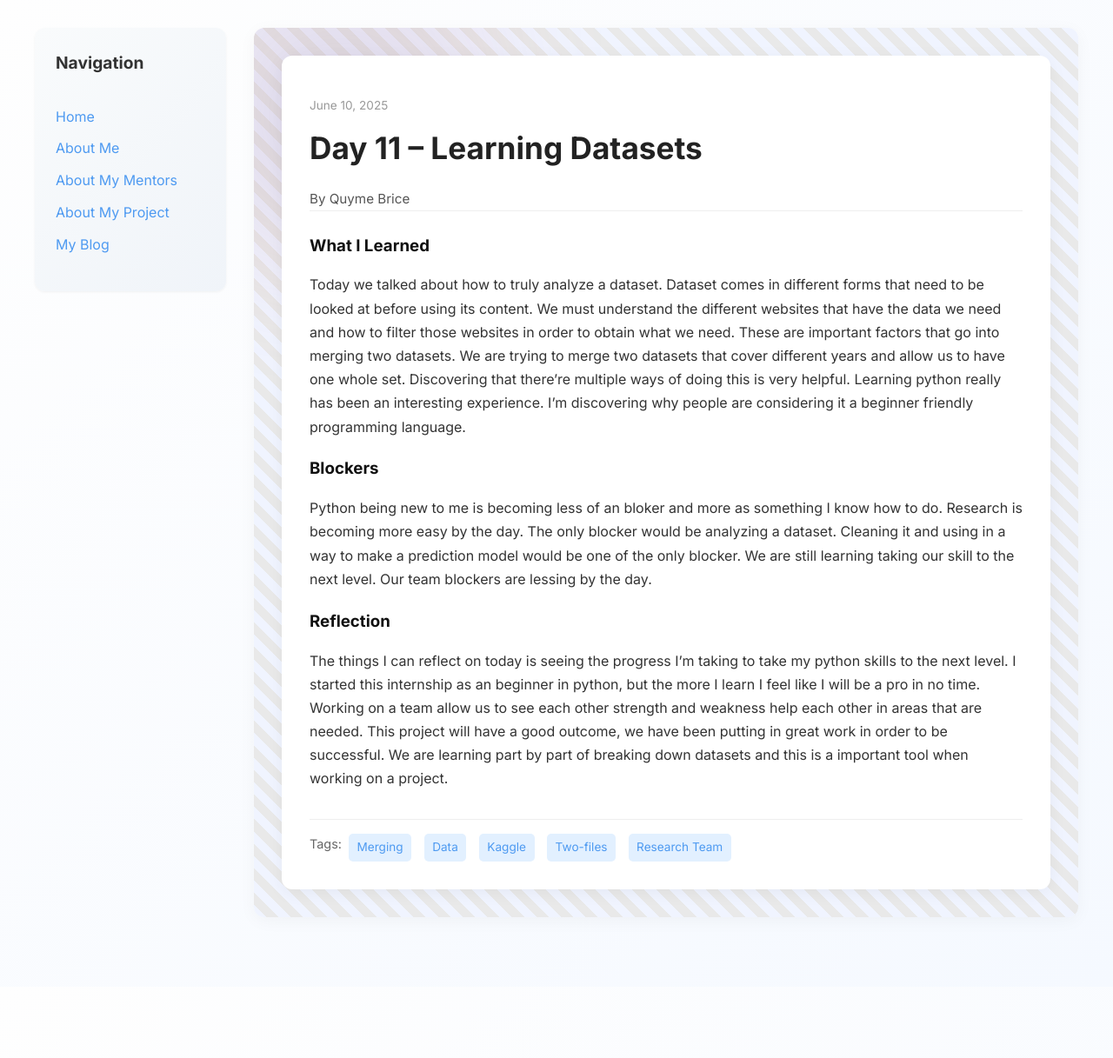
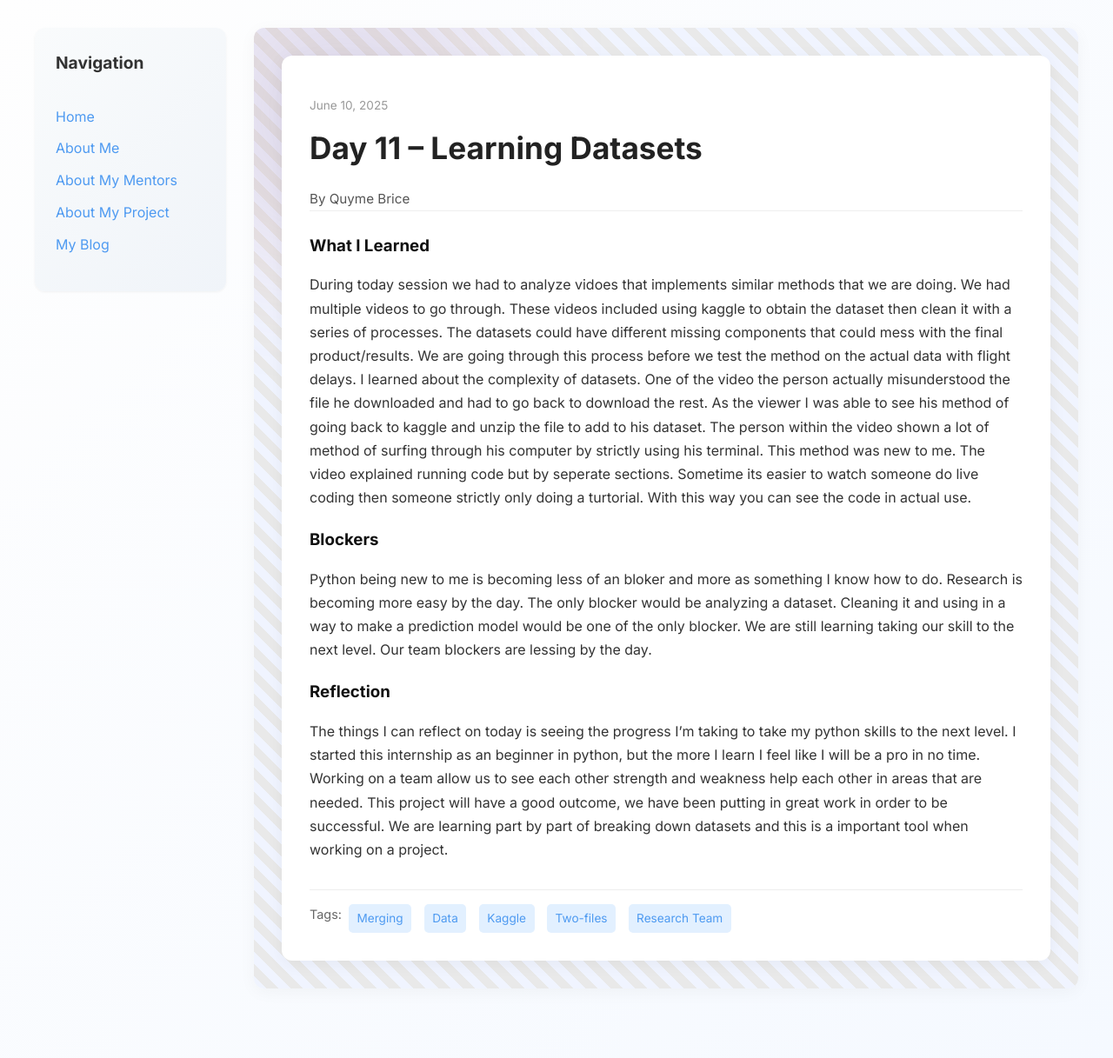
Before and after one commit to Qubri2/Qubri2.github.io, a Jekyll site: the page built from _posts/2025-06-10-day-11.md, in a window 1280 px wide. Shown: the whole page at 87% size. Built offline with Jekyll 4.4.1, drawn with Linux system fonts in a browser that asks for light colours; before the commit the page ends 1135 px from its top, so only the background shows below that.

Commit message:
Update 2025-06-10-day-11.md

```diff
--- a/_posts/2025-06-10-day-11.md
+++ b/_posts/2025-06-10-day-11.md
@@ -7,7 +7,7 @@ permalink: /day11.html
 tags: ["Merging", "Data", "Kaggle", "Two-files", "Research Team"]
 
 what_i_learned: |
-  Today we talked about how to truly analyze a dataset. Dataset comes in different forms that need to be looked at before using its content. We must understand the different websites that have the data we need and how to filter those websites in order to obtain what we need. These are important factors that go into merging two datasets. We are trying to merge two datasets that cover different years and allow us to have one whole set. Discovering that there're multiple ways of doing this is very helpful. Learning python really has been an interesting experience. I'm discovering why people are considering it a beginner friendly programming language.
+  During today session we had to analyze vidoes that implements similar methods that we are doing. We had multiple videos to go through. These videos included using kaggle to obtain the dataset then clean it with a series of processes. The datasets could have different missing components that could mess with the final product/results. We are going through this process before we test the method on the actual data with flight delays. I learned about the complexity of datasets. One of the video the person actually misunderstood the file he downloaded and had to go back to download the rest. As the viewer I was able to see his method of going back to kaggle and unzip the file to add to his dataset. The person within the video shown a lot of method of surfing through his computer by strictly using his terminal. This method was new to me. The video explained running code but by seperate sections. Sometime its easier to watch someone do live coding then someone strictly only doing a turtorial. With this way you can see the code in actual use.
 
 
 
```
